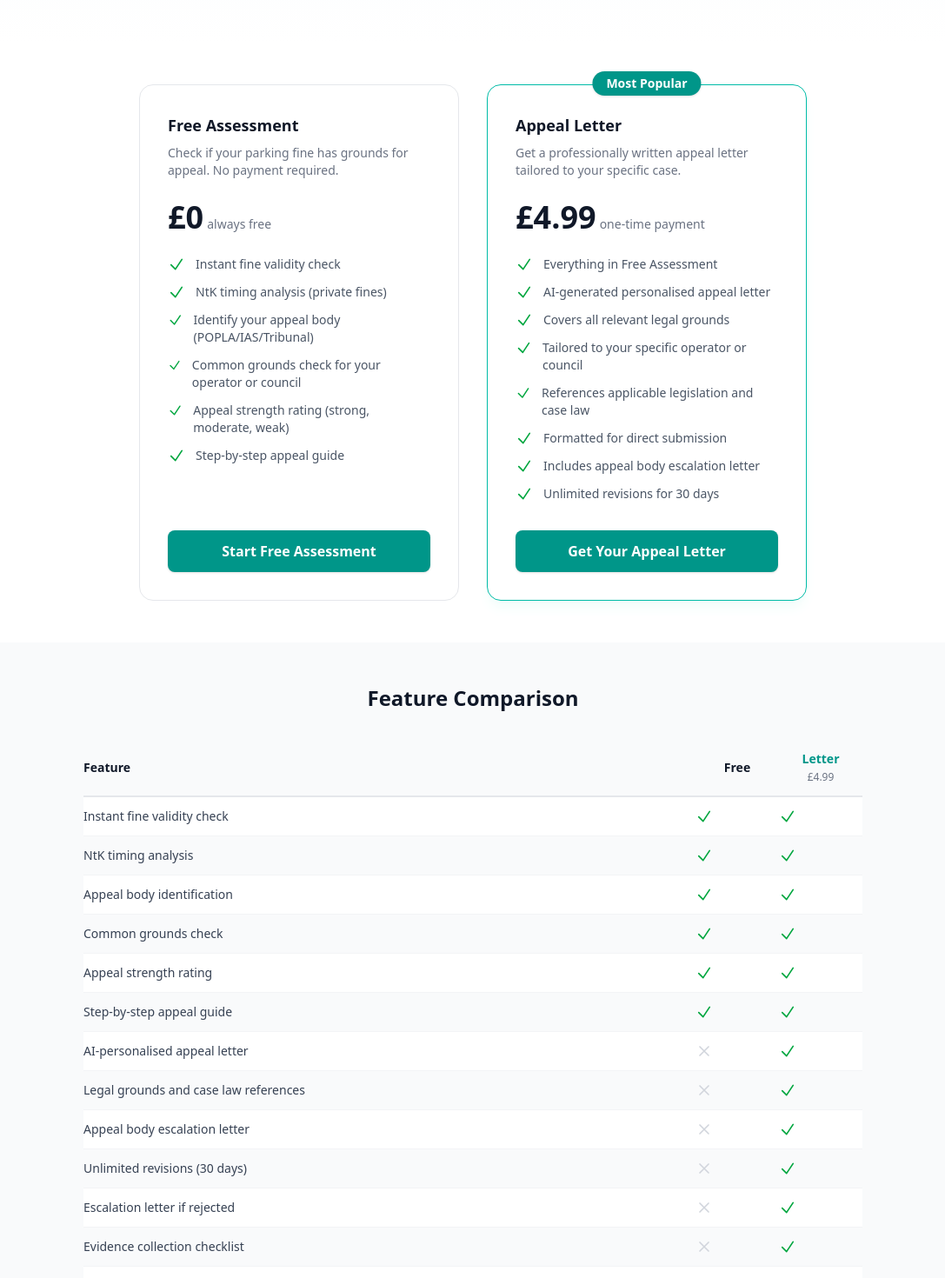
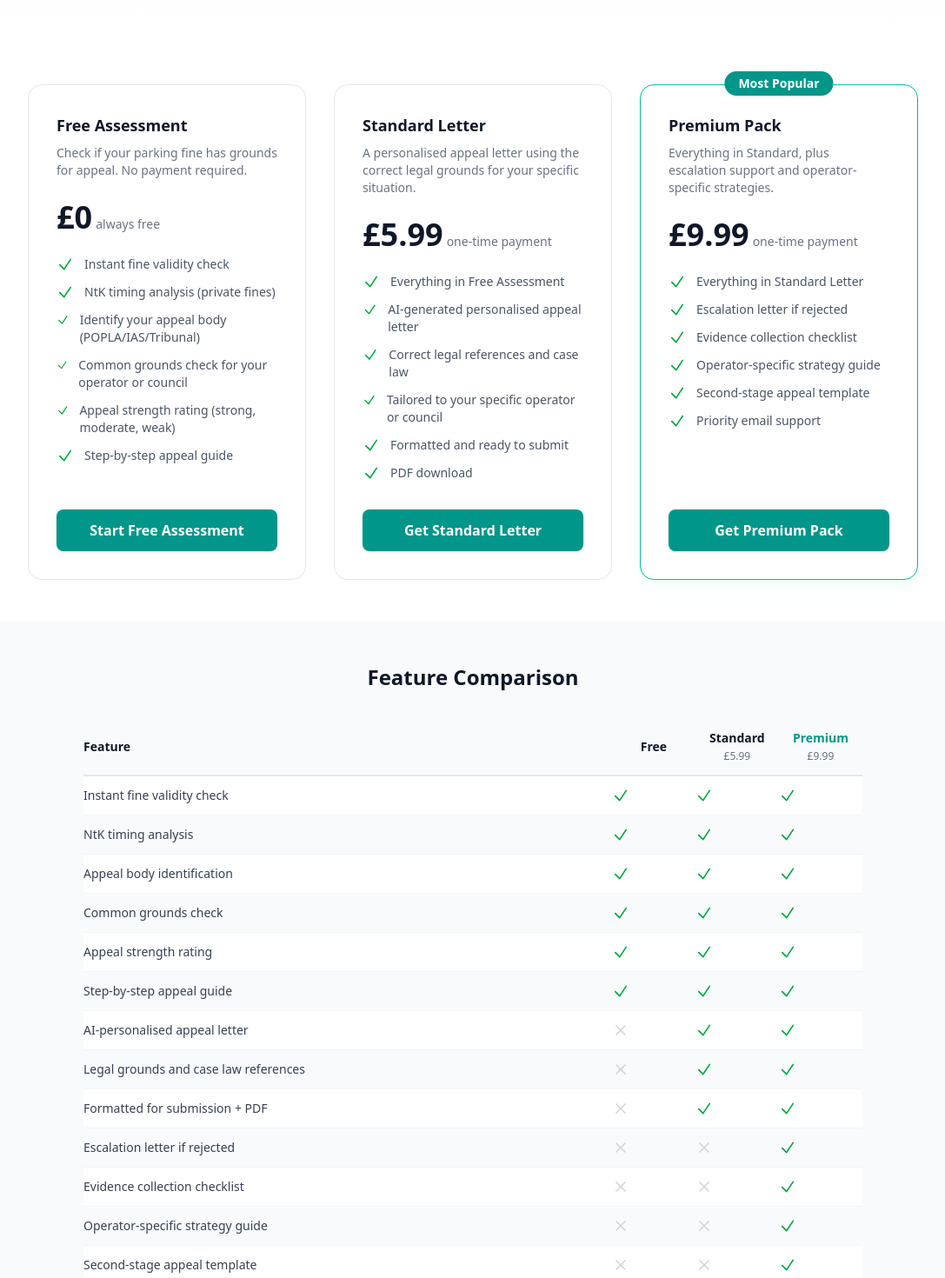
Before and after one commit to skillettsites/finecheck, a Next.js app: page /pricing in a window 1280 px wide. Shown: the part 300-1770 px from the top of the page at 87% size, without its empty margins (96-1183 px from the left). Built offline with nearby package versions, Linux system fonts and the light colour scheme; no server answers.

Commit message:
Fix pricing page: correct tiers and prices
Pricing page was showing a single £4.99 tier from the court tier
removal. Now correctly shows all 3 tiers: Free Assessment (£0),
Standard Letter (£5.99), and Premium Pack (£9.99). Feature
comparison table updated to 3 columns.

```diff
--- a/src/app/pricing/page.tsx
+++ b/src/app/pricing/page.tsx
@@ -7,7 +7,7 @@ import Breadcrumbs from "@/components/ui/Breadcrumbs";
 export const metadata: Metadata = {
   title: "Pricing | FineCheck",
   description:
-    "Affordable parking fine appeal tools. Free assessment, professional appeal letters from £4.99, and premium appeal packs from £9.99.",
+    "Affordable parking fine appeal tools. Free assessment, standard appeal letters from £5.99, and premium appeal packs from £9.99.",
   alternates: {
     canonical: "https://finecheck.co.uk/pricing",
   },
@@ -33,42 +33,58 @@ const plans = [
     href: "/appeal",
   },
   {
-    name: "Appeal Letter",
-    price: "£4.99",
+    name: "Standard Letter",
+    price: "£5.99",
     priceNote: "one-time payment",
     description:
-      "Get a professionally written appeal letter tailored to your specific case.",
+      "A personalised appeal letter using the correct legal grounds for your specific situation.",
     features: [
       "Everything in Free Assessment",
       "AI-generated personalised appeal letter",
-      "Covers all relevant legal grounds",
+      "Correct legal references and case law",
       "Tailored to your specific operator or council",
-      "References applicable legislation and case law",
-      "Formatted for direct submission",
-      "Includes appeal body escalation letter",
-      "Unlimited revisions for 30 days",
+      "Formatted and ready to submit",
+      "PDF download",
+    ],
+    popular: false,
+    buttonText: "Get Standard Letter",
+    href: "/appeal",
+  },
+  {
+    name: "Premium Pack",
+    price: "£9.99",
+    priceNote: "one-time payment",
+    description:
+      "Everything in Standard, plus escalation support and operator-specific strategies.",
+    features: [
+      "Everything in Standard Letter",
+      "Escalation letter if rejected",
+      "Evidence collection checklist",
+      "Operator-specific strategy guide",
+      "Second-stage appeal template",
+      "Priority email support",
     ],
     popular: true,
-    buttonText: "Get Your Appeal Letter",
+    buttonText: "Get Premium Pack",
     href: "/appeal",
   },
 ];
 
 const comparisonFeatures = [
-  { feature: "Instant fine validity check", free: true, letter: true },
-  { feature: "NtK timing analysis", free: true, letter: true },
-  { feature: "Appeal body identification", free: true, letter: true },
-  { feature: "Common grounds check", free: true, letter: true },
-  { feature: "Appeal strength rating", free: true, letter: true },
-  { feature: "Step-by-step appeal guide", free: true, letter: true },
-  { feature: "AI-personalised appeal letter", free: false, letter: true },
-  { feature: "Legal grounds and case law references", free: false, letter: true },
-  { feature: "Appeal body escalation letter", free: false, letter: true },
-  { feature: "Unlimited revisions (30 days)", free: false, letter: true },
-  { feature: "Escalation letter if rejected", free: false, letter: true },
-  { feature: "Evidence collection checklist", free: false, letter: true },
-  { feature: "Operator-specific strategy", free: false, letter: true },
-  { feature: "Priority email support", free: false, letter: true },
+  { feature: "Instant fine validity check", free: true, standard: true, premium: true },
+  { feature: "NtK timing analysis", free: true, standard: true, premium: true },
+  { feature: "Appeal body identification", free: true, standard: true, premium: true },
+  { feature: "Common grounds check", free: true, standard: true, premium: true },
+  { feature: "Appeal strength rating", free: true, standard: true, premium: true },
+  { feature: "Step-by-step appeal guide", free: true, standard: true, premium: true },
+  { feature: "AI-personalised appeal letter", free: false, standard: true, premium: true },
+  { feature: "Legal grounds and case law references", free: false, standard: true, premium: true },
+  { feature: "Formatted for submission + PDF", free: false, standard: true, premium: true },
+  { feature: "Escalation letter if rejected", free: false, standard: false, premium: true },
+  { feature: "Evidence collection checklist", free: false, standard: false, premium: true },
+  { feature: "Operator-specific strategy guide", free: false, standard: false, premium: true },
+  { feature: "Second-stage appeal template", free: false, standard: false, premium: true },
+  { feature: "Priority email support", free: false, standard: false, premium: true },
 ];
 
 const faqItems = [
@@ -172,7 +188,7 @@ export default function PricingPage() {
       {/* Pricing Cards */}
       <section className="py-12">
         <Container>
-          <div className="grid gap-8 lg:grid-cols-2 max-w-3xl mx-auto">
+          <div className="grid gap-8 lg:grid-cols-3 max-w-5xl mx-auto">
             {plans.map((plan) => (
               <div
                 key={plan.name}
@@ -249,11 +265,18 @@ export default function PricingPage() {
                   <th className="py-3 text-center text-sm font-semibold text-gray-900 px-4 w-24">
                     Free
                   </th>
-                  <th className="py-3 text-center text-sm font-semibold text-teal-600 px-4 w-24">
-                    Letter
+                  <th className="py-3 text-center text-sm font-semibold text-gray-900 px-4 w-24">
+                    Standard
                     <br />
                     <span className="font-normal text-xs text-gray-500">
-                      £4.99
+                      £5.99
+                    </span>
+                  </th>
+                  <th className="py-3 text-center text-sm font-semibold text-teal-600 px-4 w-24">
+                    Premium
+                    <br />
+                    <span className="font-normal text-xs text-gray-500">
+                      £9.99
                     </span>
                   </th>
                 </tr>
@@ -273,7 +296,10 @@ export default function PricingPage() {
                       {row.free ? <CheckIcon /> : <CrossIcon />}
                     </td>
                     <td className="py-3 text-center">
-                      {row.letter ? <CheckIcon /> : <CrossIcon />}
+                      {row.standard ? <CheckIcon /> : <CrossIcon />}
+                    </td>
+                    <td className="py-3 text-center">
+                      {row.premium ? <CheckIcon /> : <CrossIcon />}
                     </td>
                   </tr>
                 ))}
```
